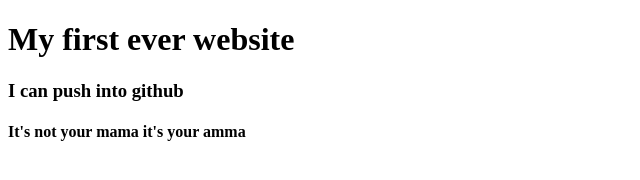
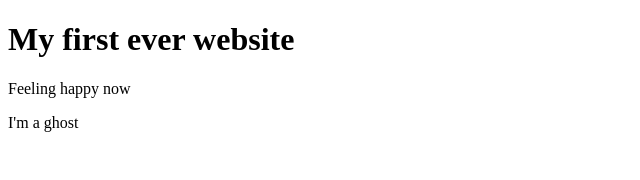
Before and after one commit to shuvo22890/forPHero, a plain HTML site: page index.html in a window 1280 px wide. Shown: the whole page, without its empty margins (0-640 px from the left). Drawn offline with Linux system fonts and the light colour scheme.

Commit message:
Ghost added

```diff
--- a/index.html
+++ b/index.html
@@ -8,7 +8,7 @@
 </head>
 <body>
     <h1>My first ever website</h1>
-    <h3>I can push into github</h3>
-    <h4>It's not your mama it's your amma</h4>
+    <p>Feeling happy now</p>
+    <p>I'm a ghost</p>
 </body>
 </html>
```
